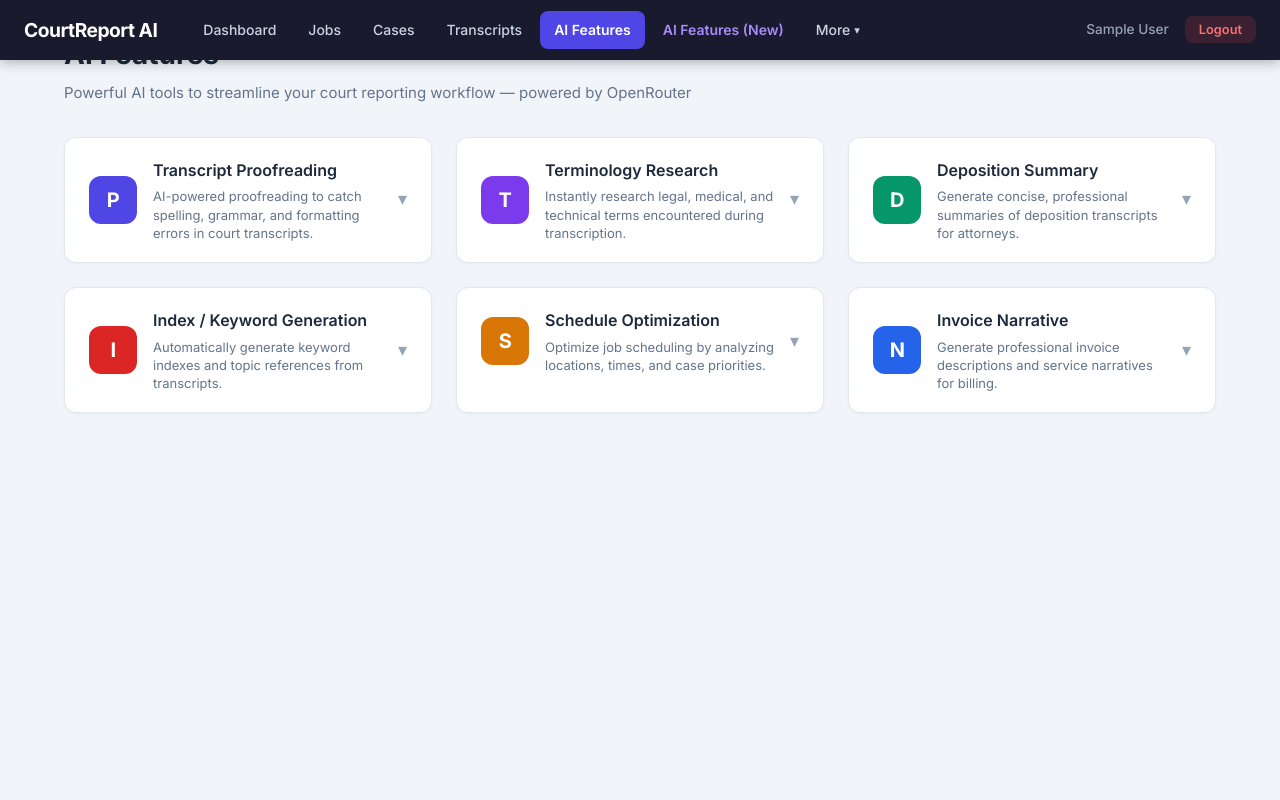
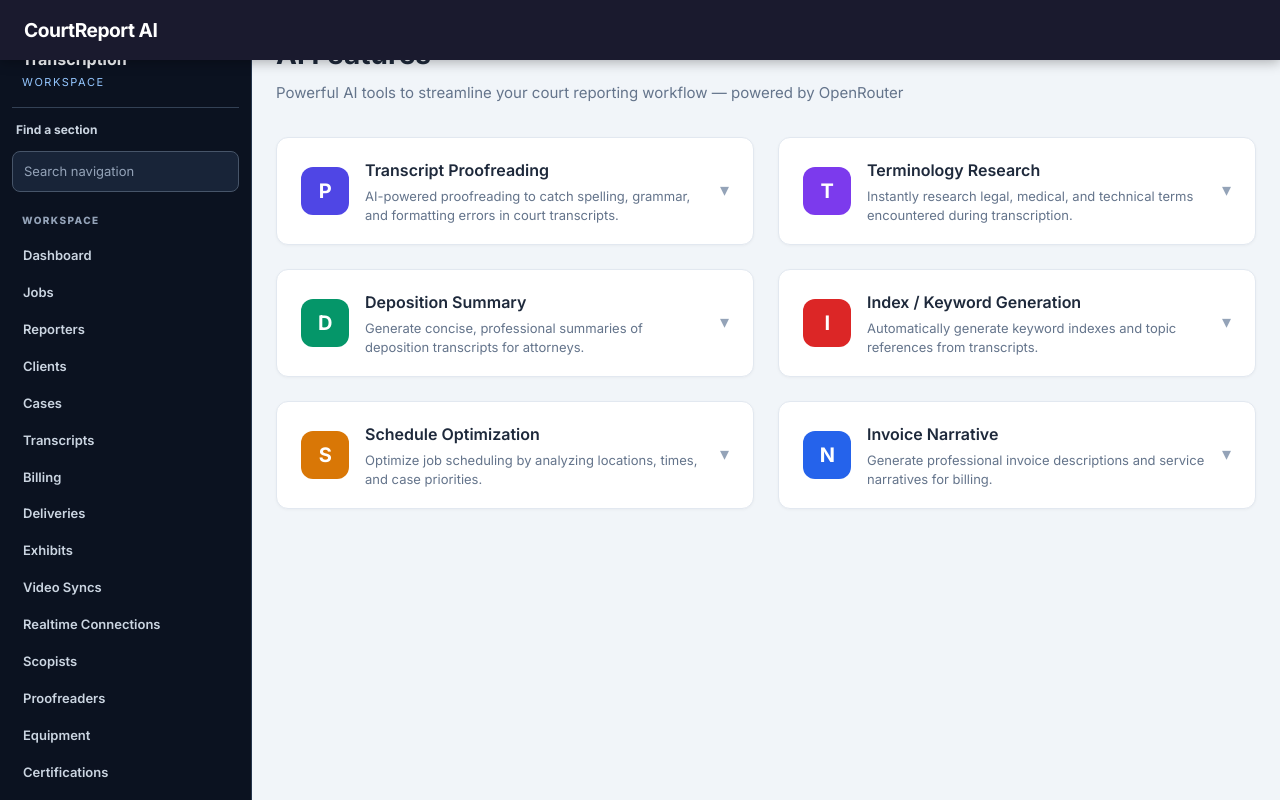
Before and after one commit to eakarsu/AICourtReportingLegalTranscription, a React (Create React App) app in the folder client/: page /ai in a window 1280 px wide. Built offline with nearby package versions, Linux system fonts and the light colour scheme; sample sign-in values are in the browser's storage.

Commit message:
Add sidebar navigation to app workspace

```diff
--- a/client/src/App.js
+++ b/client/src/App.js
@@ -10,6 +10,7 @@ import AIFeaturesPage from './pages/AIFeaturesPage';
 import AIFeaturesNewPage from './pages/AIFeaturesNewPage';
 import RealtimeRoughDraftQc from './pages/RealtimeRoughDraftQc';
 import Navbar from './components/Navbar';
+import AppSidebar from './components/AppSidebar';
 
 // // === Batch 02 Gaps & Frontend Mounts ===
 import CfPredictiveCaseComplexityScoring from './pages/CfPredictiveCaseComplexityScoring';
@@ -37,10 +38,10 @@ const ProtectedRoute = ({ children }) => {
     return <Navigate to="/login" replace />;
   }
   return (
-    <>
-      <Navbar />
-      {children}
-    </>
+    <div className="codex-nav-shell">
+      <AppSidebar />
+      <div className="codex-protected-main"><Navbar />{children}</div>
+    </div>
   );
 };
 
--- /dev/null
+++ b/client/src/components/AppSidebar.css
@@ -0,0 +1,17 @@
+
+.codex-nav-shell{display:grid!important;grid-template-columns:252px minmax(0,1fr);grid-template-rows:auto minmax(0,1fr);min-height:100vh}
+.codex-nav-shell>.codex-side{grid-column:1;grid-row:1 / span 2}
+.codex-nav-shell>:not(.codex-side){grid-column:2;min-width:0}
+.codex-nav-shell .navbar-links,.codex-nav-shell .nav-links,.codex-nav-shell .navbar-nav{display:none!important}
+.codex-side{position:sticky;top:0;height:100vh;overflow:auto;padding:18px 12px;background:#0b1220;color:#f8fafc;border-right:1px solid #26364d;display:flex;flex-direction:column;gap:12px;z-index:12}
+.codex-side-brand{display:flex;flex-direction:column;gap:4px;padding:10px 10px 16px;border-bottom:1px solid #334155}
+.codex-side-brand strong{font-size:16px;line-height:1.3;overflow-wrap:anywhere}.codex-side-brand span{font-size:11px;text-transform:uppercase;letter-spacing:.14em;color:#93c5fd}
+.codex-side-search-label{font-size:12px;font-weight:700;color:#cbd5e1;padding:0 4px}
+.codex-side-search{width:100%;padding:9px 11px;border:1px solid #475569;border-radius:8px;background:#182438;color:#fff;font:inherit;font-size:13px}
+.codex-side-search::placeholder{color:#94a3b8}.codex-side-search:focus{outline:2px solid #60a5fa;outline-offset:1px}
+.codex-side-links{overflow:auto;min-height:0;padding-bottom:20px}.codex-side-group{display:flex;flex-direction:column;gap:2px;margin-bottom:14px}
+.codex-side-heading{font-size:10px;text-transform:uppercase;letter-spacing:.14em;color:#94a3b8;font-weight:800;padding:8px 10px}
+.codex-side-link{display:block;color:#cbd5e1!important;text-decoration:none!important;padding:9px 11px;border-radius:8px;font-size:13px;font-weight:600;line-height:1.3}
+.codex-side-link:hover,.codex-side-link:focus-visible{background:#1e293b;color:#fff!important}.codex-side-link.active{background:#2563eb;color:#fff!important}
+.codex-side-empty{color:#cbd5e1;font-size:13px;padding:8px 11px}
+@media(max-width:800px){.codex-nav-shell{grid-template-columns:minmax(0,1fr);grid-template-rows:auto auto minmax(0,1fr)}.codex-nav-shell>.codex-side{grid-column:1;grid-row:1;position:relative;height:auto;max-height:280px}.codex-nav-shell>:not(.codex-side){grid-column:1}}
--- /dev/null
+++ b/client/src/components/AppSidebar.jsx
@@ -0,0 +1,67 @@
+import React, { useState } from 'react';
+import { NavLink } from 'react-router-dom';
+import './AppSidebar.css';
+
+const LINKS = [
+  { to: '/insights/timeline', label: 'Timeline View', group: 'Insights' },
+  { to: '/codex/custom-viz', label: 'Custom Viz', group: 'Insights' },
+  { to: '/codex/operations', label: 'Operations', group: 'Insights' },
+  { to: '/', label: 'Dashboard', group: 'Workspace' },
+  { to: '/jobs', label: 'Jobs', group: 'Workspace' },
+  { to: '/reporters', label: 'Reporters', group: 'Workspace' },
+  { to: '/clients', label: 'Clients', group: 'Workspace' },
+  { to: '/cases', label: 'Cases', group: 'Workspace' },
+  { to: '/transcripts', label: 'Transcripts', group: 'Workspace' },
+  { to: '/billing', label: 'Billing', group: 'Workspace' },
+  { to: '/deliveries', label: 'Deliveries', group: 'Workspace' },
+  { to: '/exhibits', label: 'Exhibits', group: 'Workspace' },
+  { to: '/video-syncs', label: 'Video Syncs', group: 'Workspace' },
+  { to: '/realtime-connections', label: 'Realtime Connections', group: 'Workspace' },
+  { to: '/scopists', label: 'Scopists', group: 'Workspace' },
+  { to: '/proofreaders', label: 'Proofreaders', group: 'Workspace' },
+  { to: '/equipment', label: 'Equipment', group: 'Workspace' },
+  { to: '/certifications', label: 'Certifications', group: 'Workspace' },
+  { to: '/invoices', label: 'Invoices', group: 'Workspace' },
+  { to: '/payments', label: 'Payments', group: 'Workspace' },
+  { to: '/transcript-archive', label: 'Transcript Archive', group: 'Workspace' },
+  { to: '/courts', label: 'Courts', group: 'Workspace' },
+  { to: '/contacts', label: 'Contacts', group: 'Workspace' },
+  { to: '/travel-expenses', label: 'Travel Expenses', group: 'Workspace' },
+  { to: '/rush-fees', label: 'Rush Fees', group: 'Workspace' },
+  { to: '/ai', label: 'AI Features', group: 'Workspace' },
+  { to: '/ai-new', label: 'AI Features New', group: 'AI tools' },
+  { to: '/realtime-rough-draft-qc', label: 'Realtime Rough Draft Qc', group: 'Workspace' },
+  { to: '/cf/predictive-case-complexity-scoring', label: 'Cf Predictive Case Complexity Scoring', group: 'Workspace' },
+  { to: '/cf/automated-exhibit-extraction', label: 'Cf Automated Exhibit Extraction', group: 'Workspace' },
+  { to: '/cf/precedent-deposition-search', label: 'Cf Precedent Deposition Search', group: 'Workspace' },
+  { to: '/cf/court-filing-automation', label: 'Cf Court Filing Automation', group: 'Workspace' },
+  { to: '/cf/reporter-wellness-utilization', label: 'Cf Reporter Wellness Utilization', group: 'Workspace' },
+  { to: '/gap/cases-lacks-analyze-case-timeline-or-predict-deposition-need', label: 'Gap Cases Lacks Analyze Case Timeline Or Predict Deposition Need', group: 'Workspace' },
+  { to: '/gap/deliveries-lacks-optimize-delivery-routing', label: 'Gap Deliveries Lacks Optimize Delivery Routing', group: 'Workspace' },
+  { to: '/gap/exhibits-lacks-extract-exhibit-metadata-or-analyze-exhibit-r', label: 'Gap Exhibits Lacks Extract Exhibit Metadata Or Analyze Exhibit R', group: 'Workspace' },
+  { to: '/gap/videosyncs-lacks-ai-driven-audio-video-alignment', label: 'Gap Videosyncs Lacks Ai Driven Audio Video Alignment', group: 'Workspace' },
+  { to: '/gap/limited-integration-with-court-calendars-legal-research-lexi', label: 'Gap Limited Integration With Court Calendars Legal Research Lexi', group: 'Workspace' },
+  { to: '/gap/no-secure-cloud-vault-for-sensitive-transcripts', label: 'Gap No Secure Cloud Vault For Sensitive Transcripts', group: 'Workspace' },
+  { to: '/gap/no-continuing-education-tracking-layered-on-certifications', label: 'Gap No Continuing Education Tracking Layered On Certifications', group: 'Workspace' },
+  { to: '/gap/no-webhooks-or-notification-system', label: 'Gap No Webhooks Or Notification System', group: 'Workspace' },
+];
+
+export default function AppSidebar() {
+  const [query, setQuery] = useState('');
+  const visible = LINKS.filter(link => link.label.toLowerCase().includes(query.toLowerCase().trim()));
+  return <aside className="codex-side" aria-label="Application navigation">
+    <div className="codex-side-brand"><strong>AICourt Reporting Legal Transcription</strong><span>Workspace</span></div>
+    <label className="codex-side-search-label" htmlFor="codex-side-search">Find a section</label>
+    <input id="codex-side-search" className="codex-side-search" value={query} onChange={event => setQuery(event.target.value)} placeholder="Search navigation" />
+    <nav className="codex-side-links" aria-label="Sections">
+      {['Workspace', 'AI tools', 'Insights'].map(group => {
+        const items = visible.filter(link => link.group === group);
+        return items.length ? <div className="codex-side-group" key={group}>
+          <span className="codex-side-heading">{group}</span>
+          {items.map(link => <NavLink key={link.to} to={link.to} end={link.to === '/'} className={({ isActive }) => `codex-side-link${isActive ? ' active' : ''}`}>{link.label}</NavLink>)}
+        </div> : null;
+      })}
+      {visible.length === 0 && <p className="codex-side-empty">No matching sections</p>}
+    </nav>
+  </aside>;
+}
```
